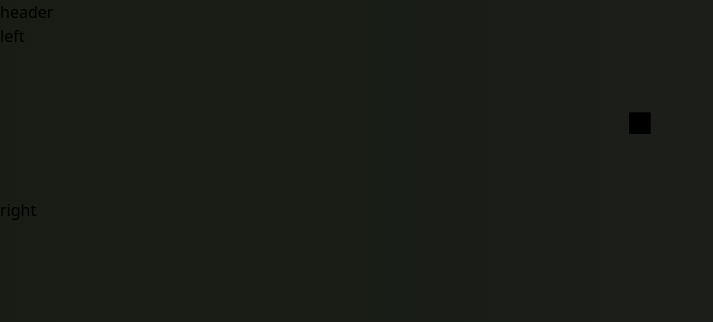
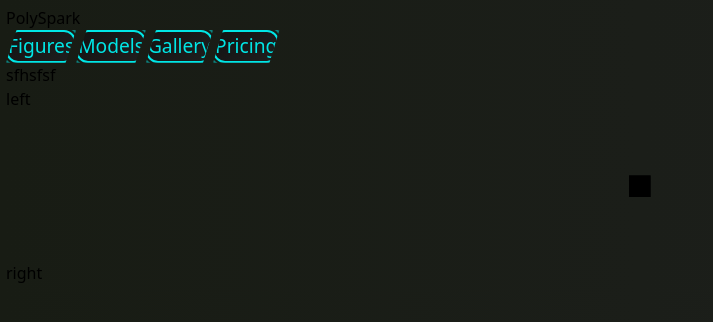
Before and after one commit to lukaChikashvili/PolySpark, a React (Vite) app in the folder futur/: page / in a window 1280 px wide. Shown: the top 322 px of the page, without its empty margins (0-713 px from the left). Built offline with nearby package versions, Linux system fonts and the light colour scheme.

Commit message:
add futuristic buttons in header

```diff
--- a/futur/src/App.jsx
+++ b/futur/src/App.jsx
@@ -9,7 +9,7 @@ function App() {
     <>
       <Header />
 
-      <div className="flex h-screen">
+      <div className="flex  h-screen mt-2 gap-2">
         <Sidebar />
         <CanvasPage />
         <RightSidebar />
--- a/futur/src/components/CanvasPage.jsx
+++ b/futur/src/components/CanvasPage.jsx
@@ -3,7 +3,7 @@ import { Canvas } from '@react-three/fiber'
 import Experience from './Experience'
 const CanvasPage = () => {
   return (
-   <Canvas className='h-full'>
+   <Canvas className='h-full border-[0.5px] border-gray-500 rounded-md'>
        <Experience />
    </Canvas>
   )
--- a/futur/src/components/Header.jsx
+++ b/futur/src/components/Header.jsx
@@ -2,10 +2,29 @@ import React from 'react'
 
 const Header = () => {
   return (
-    <div className='w-full border-2 border-white p-4'>
-      header
+    <div className="w-full border-[0.5px] border-gray-500 p-4 rounded-md mt-2 header flex items-center justify-between gap-12">
+      <div className="flex">
+        <h1 className="w-[13rem] text-white bg-black px-12 py-[2px] rounded-md text-xl shadow-lg text-center">PolySpark</h1>
+      </div>
+
+      <div className="w-full flex-1 flex items-center justify-center gap-4 buttons">
+        <button className="bg-white w-full rounded-md py-1 shadow-lg shadow-black cutout-button   ">
+
+      Figures
+
+        </button>
+
+        <button className="bg-white w-full rounded-md py-1 shadow-lg shadow-black cutout-button  ">Models</button>
+        <button className="bg-white w-full rounded-md py-1 shadow-lg shadow-black cutout-button  ">Gallery</button>
+        <button className="bg-white w-full rounded-md py-1 shadow-lg shadow-black cutout-button  ">Pricing</button>
+
+      </div>
+
+      <div className="w-[13rem] flex text-center">
+        sfhsfsf
+      </div>
     </div>
-  )
+  );
 }
 
-export default Header
+export default Header;
--- a/futur/src/components/RightSidebar.jsx
+++ b/futur/src/components/RightSidebar.jsx
@@ -2,7 +2,7 @@ import React from 'react'
 
 const RightSidebar = () => {
   return (
-    <div className='w-1/4 border-2 border-white h-screen'>
+    <div className='w-1/4 border-[0.5px] border-gray-500 h-screen rounded-md'>
       right
     </div>
   )
--- a/futur/src/components/Sidebar.jsx
+++ b/futur/src/components/Sidebar.jsx
@@ -2,7 +2,7 @@ import React from 'react'
 
 const Sidebar = () => {
   return (
-    <div className='w-1/4 border-2 border-white h-screen'>
+    <div className='w-1/4 border-[0.5px] border-gray-500 h-screen rounded-md'>
       left
     </div>
   )
--- a/futur/src/index.css
+++ b/futur/src/index.css
@@ -13,5 +13,45 @@ body {
     to right,
     #181C14,#1E201E
   );
+  margin: 6px;
 
 }
+
+.cutout-button {
+  position: relative;
+  font-size: 1.2em;
+  color: #00e6e6;
+  background: linear-gradient(145deg, #121212, #1f1f1f);
+  border: 2px solid #00e6e6;
+  border-radius: 12px;
+  cursor: pointer;
+  clip-path: polygon(15% 0, 100% 0, 85% 100%, 0 100%);
+  transition: transform 0.3s, box-shadow 0.3s;
+}
+
+
+.cutout-button::before {
+  content: "";
+  position: absolute;
+  top: -5px;
+  left: -5px;
+  right: -5px;
+  bottom: -5px;
+  border: 2px solid #00e6e6;
+  clip-path: polygon(15% 0, 100% 0, 85% 100%, 0 100%);
+  border-radius: 12px;
+  opacity: 0.5;
+  pointer-events: none;
+  box-shadow: 0 0 10px #00e6e6, 0 0 20px #00e6e6;
+}
+
+
+.cutout-button:hover {
+  color: #ffffff;
+  transform: scale(1.05);
+  box-shadow: 0 4px 15px rgba(0, 230, 230, 0.4);
+}
+
+.cutout-button:hover::before {
+  box-shadow: 0 0 15px #00e6e6, 0 0 30px #00e6e6;
+}
```
